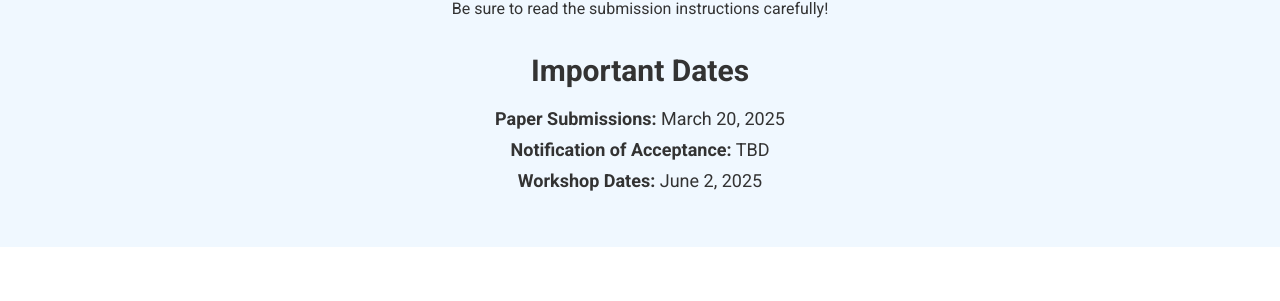
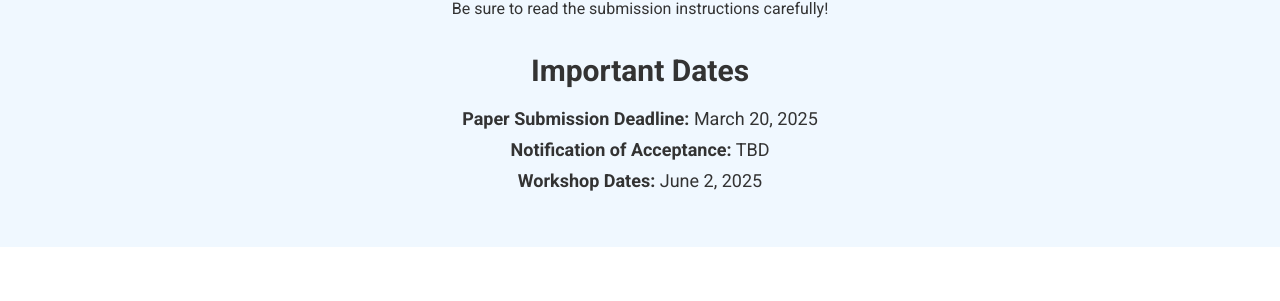
Before and after one commit to combayns2025/combayns2025.github.io, a Jekyll site: the page built from index.md, in a window 1280 px wide and 900 px high, scrolled down 344 px. Shown: the part 152-453 px from the top of the window. Built offline with Jekyll 4.4.1, drawn with Linux system fonts in a browser that asks for light colours.

Commit message:
Update index.md

```diff
--- a/index.md
+++ b/index.md
@@ -15,7 +15,7 @@ title: Home
     <p>Be sure to read the submission instructions carefully!</p><br>
     <h2>Important Dates</h2>
     <ul>
-      <li><strong>Paper Submissions:</strong> March 20, 2025</li>
+      <li><strong>Paper Submission Deadline:</strong> March 20, 2025</li>
       <li><strong>Notification of Acceptance:</strong> TBD</li>
       <li><strong>Workshop Dates: </strong>June 2, 2025</li>
     </ul>
```
